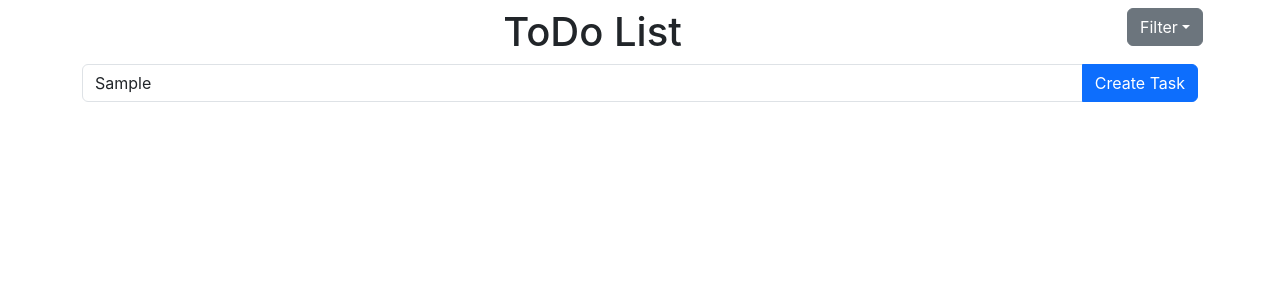
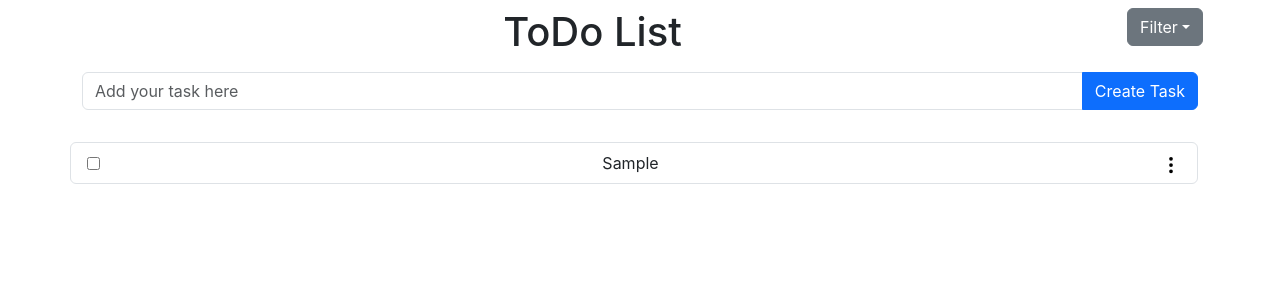
Before and after one commit to ankita-tripathii/my-todo-app, a React (Create React App) app: page / in a window 1280 px wide. Both pictures are taken after typing "Sample" into the empty fields and a click on the button "Create Task". Shown: the top 300 px of the page. Built offline with nearby package versions, Linux system fonts and the light colour scheme.

Commit message:
add create delete edit tasks functonality

```diff
--- a/package.json
+++ b/package.json
@@ -7,6 +7,7 @@
     "@testing-library/react": "^13.4.0",
     "@testing-library/user-event": "^13.5.0",
     "bootstrap": "^5.3.3",
+    "bootstrap-icons": "^1.11.3",
     "react": "^18.2.0",
     "react-bootstrap": "^2.10.1",
     "react-bootstrap-icons": "^1.11.3",
--- a/src/components/todo.js
+++ b/src/components/todo.js
@@ -1,8 +1,56 @@
 import React, { useState } from 'react';
-import { Button, Container, Form, ListGroup, Dropdown, DropdownButton, Modal } from 'react-bootstrap';
-import { PencilSquare, Trash, Check, ThreeDotsVrtical} from 'react-bootstrap-icons';
+import { PencilSquare, Trash, ThreeDotsVertical} from 'react-bootstrap-icons';
 
-function Todo() {
+  export default function Todo() {
+
+  const [tasks, setTasks] = useState([]);
+  const [newtasks, setNewtasks] = useState('');
+  const [filter, setFilter] = useState('pending');
+  const [showEditModal, setShowEditModal]=useState('false');
+  const [editTasks, setEditTasks] = useState('');
+  const [editTasksIndex, setEditTasksIndex] = useState('null');
+
+  const HandelInputChange = (event) => {
+    setNewtasks(event.target.value);
+  };
+
+  const HandleCreateTask = () => {
+    if (newtasks.trim() !== '') {
+      setTasks([...tasks, { text: newtasks, done: false}]);
+      setNewtasks('');
+    }
+  };
+
+  const handleTaskCheckboxChange = (index) => {
+   const updatedtasks = [...tasks];
+   updatedtasks[index].done = !updatedtasks[index].done;
+   setTasks(updatedtasks);
+  };
+
+  const handleEditTask = (index) => {
+   setEditTasks(tasks[index].text);
+    setEditTasksIndex(index);
+    setShowEditModal(true);
+  };
+
+  const handleSaveEdit = () => {
+     if (editTasks.trim() !== '') {
+      const updatedtasks = [...tasks];
+      updatedtasks[editTasksIndex].text = editTasks;
+      setTasks(updatedtasks);
+    setShowEditModal(false);
+  }
+  };
+
+  const handleDeleteTask = (index) =>{
+   const updatedtasks = [...tasks];
+    updatedtasks[index].deleted = true;
+    setTasks(updatedtasks);
+  };
+
+   const handleFilter = (filterType) => {
+    setFilter(filterType);
+  };
 
   return(
 
@@ -15,37 +63,84 @@ function Todo() {
 
         <div className="col-lg-1">
           <div className= "dropdown">
-          <button className="btn btn-secondary dropdown-toggle" type="button" data-bs-toggle="dropdown" aria-expanded="false">Filter
-          </button>
+            <button className="btn btn-secondary dropdown-toggle" type="button" data-bs-toggle="dropdown" aria-expanded="false">Filter</button>
 
                  <ul className="dropdown-menu">
-                  <li className="dropdown-item" type="button">Pending</li>
-                  <li className="dropdown-item" type="button">Done</li>
-                  <li className="dropdown-item" type="button">Deleted</li>
+                  <li className="dropdown-item" type="button" onClick={() => handleFilter('pending')}>Pending</li>
+                  <li className="dropdown-item" type="button" onClick={() => handleFilter('done')}>Done</li>
+                  <li className="dropdown-item" type="button" onClick={() => handleFilter('deleted')}>Deleted</li>
                  </ul>
 
           </div>
         </div>
       </div>
 
-         <div className="row">
+      <div className="row mt-2">
          <div className="input-group mb-2">
          <input
             type="text"
             className="form-control"
             placeholder="Add your task here"
+            value={newtasks}
+            onChange={HandelInputChange}
          />
-         <button className="btn btn-primary" type="button" >Create Task</button>
+         <button className="btn btn-primary" type="button" onClick={HandleCreateTask} >Create Task</button>
          </div>
       </div>
 
+      <div className="row mt-4">
+         <ul className="list-group">
 
+           {tasks.map((task, index) => (
+           ((filter === 'pending' && !task.done) ||
+           (filter === 'done' && task.done) ||
+           (filter === 'deleted' && task.deleted)) ? (
+
+            <li key={index} className="list-group-item d-flex justify-content-between align-items-center">
+               <input
+               type="checkbox"
+               checked={task.done}
+               onChange={() => handleTaskCheckboxChange(index)}/>
+
+               <span className={task.done ? 'text-muted text-decoration-line-through' : ''}>
+                {task.text}
+               </span>
+
+               <div className="dropdown">
+                  <ThreeDotsVertical type="button" data-bs-toggle="dropdown" aria-expanded="false" size={20} color="black"/>
+                    <ul className="dropdown-menu">
+                       <li className="dropdown-item" type="button" onClick={() => handleEditTask(index)}><PencilSquare className="mx-2" size={20} color="black" /> Edit</li>
+                       <li className="dropdown-item" type="button" onClick={() => handleDeleteTask(index)}><Trash className="mx-2" size={20} color="black" /> Delete</li>
+                    </ul>
+               </div>
+            </li>
+            ):null ))}
+         </ul>
+      </div>
+
+      <div className={`modal ${showEditModal ? 'show' : ''}`} id="editmodal" tabIndex='-1' aria-labelledby="examplemodalLabel"
+      aria-hidden={!showEditModal ? 'true' : 'false'}>
+       <div className="modal-dialog">
+         <div className="modal-content">
+
+           <div className="modal-header">
+              <h5 className="modal-title" id="examplemodalLabel">Edit Task</h5>
+           </div>
+
+           <div className="modal-body">
+              <input
+              type="text"
+              classNam="form-control"/>
+           </div>
+
+           <div className="modal-footer">
+              <button type="button" className="btn btn-secondary" onClick={() => setShowEditModal(false)}>Close</button>
+              <button type="button" className="btn btn-primary" onClick={handleSaveEdit}>Save</button>
+           </div>
 
          </div>
-
-
+       </div>
+      </div>
+    </div>
     );
-
 }
-
-export default Todo;
```
Also changed, not shown: 1 other file (tests, documents, lock files or other folders). Lines whose indentation alone changed are shown as unchanged.
